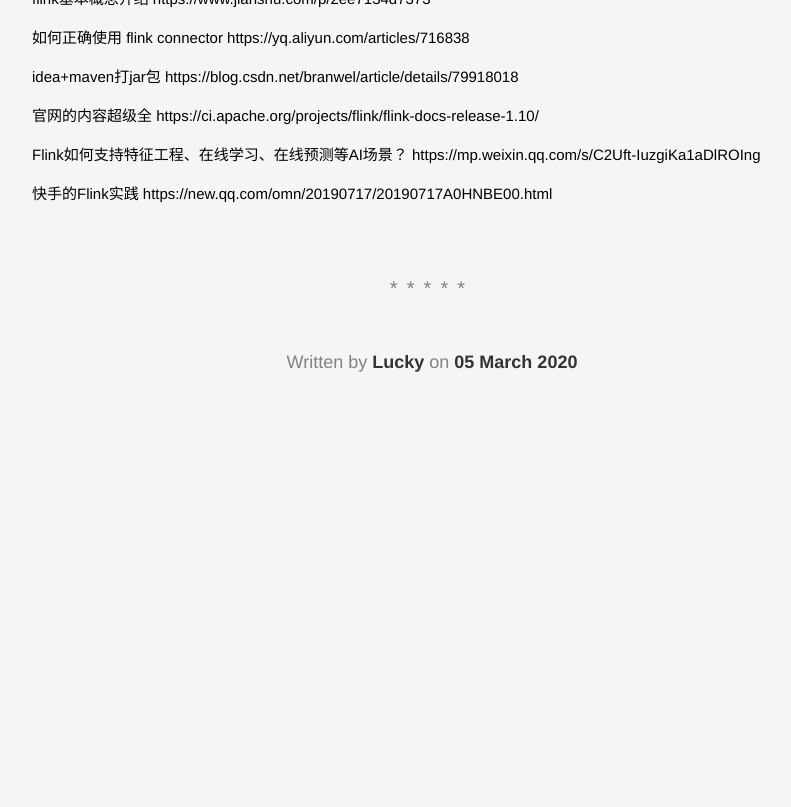
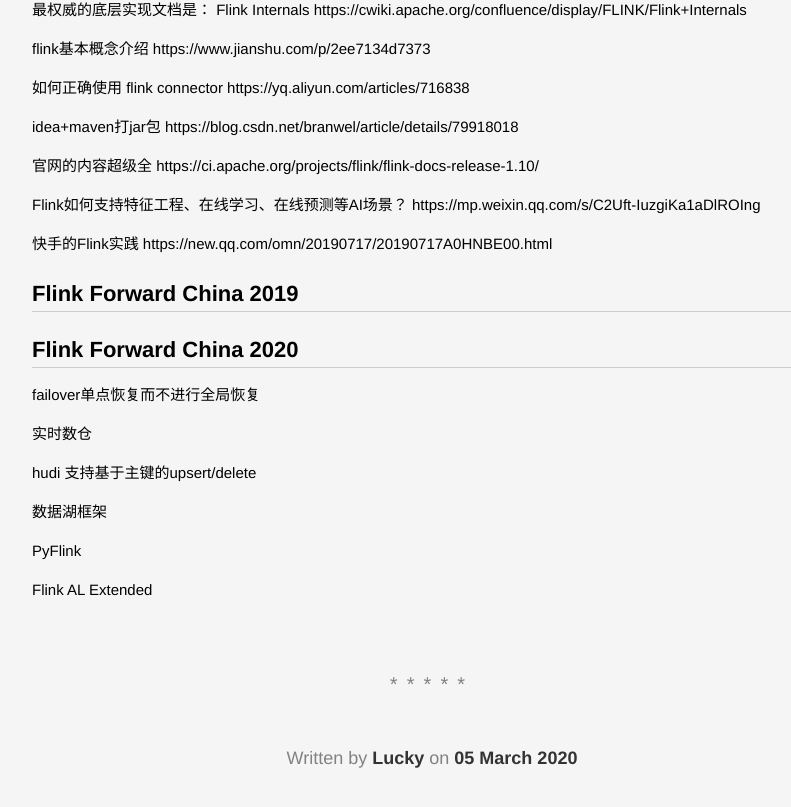
Before and after one commit to lucky521/blog, a Jekyll site: the page built from _posts/framework/2020-03-05-flink.markdown, in a window 1280 px wide and 900 px high, scrolled down 11437 px. Shown: the top 807 px of the window, without its empty margins (208-999 px from the left). Built offline with Jekyll 4.4.1, drawn with Linux system fonts in a browser that asks for light colours; before the commit the page ends 11941 px from its top, so only the background shows below that; some of the changed text lies outside the part shown.

Commit message:
update blog. Flink Forward Asia 2020 today

```diff
--- a/_posts/framework/2020-03-05-flink.markdown
+++ b/_posts/framework/2020-03-05-flink.markdown
@@ -79,6 +79,8 @@
 
 
 Key Group是Flink状态机制中的一个重要设计. Key Group是Keyed State分配的原子单位，且Flink作业内Key Group的数量与最大并行度相同，也就是说Key Group的索引位于[0, maxParallelism - 1]的区间内
+
+
 
 
 
@@ -485,3 +487,20 @@
 Flink如何支持特征工程、在线学习、在线预测等AI场景？ https://mp.weixin.qq.com/s/C2Uft-IuzgiKa1aDlROIng
 
 快手的Flink实践 https://new.qq.com/omn/20190717/20190717A0HNBE00.html
+
+
+## Flink Forward China 2019
+
+## Flink Forward China 2020
+
+failover单点恢复而不进行全局恢复
+
+实时数仓
+
+hudi 支持基于主键的upsert/delete
+
+数据湖框架
+
+PyFlink
+
+Flink AL Extended
```
Also changed, not shown: _posts/language/2018-07-21-big-data-language.markdown (+1 -9 lines), _posts/tech/2020-01-15-big-data-process.markdown (+14 -3 lines).
